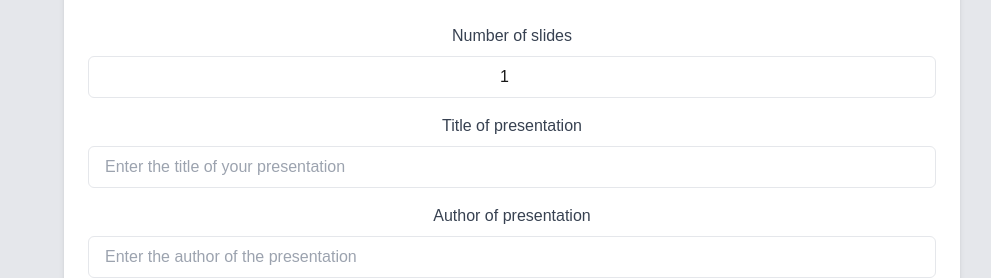
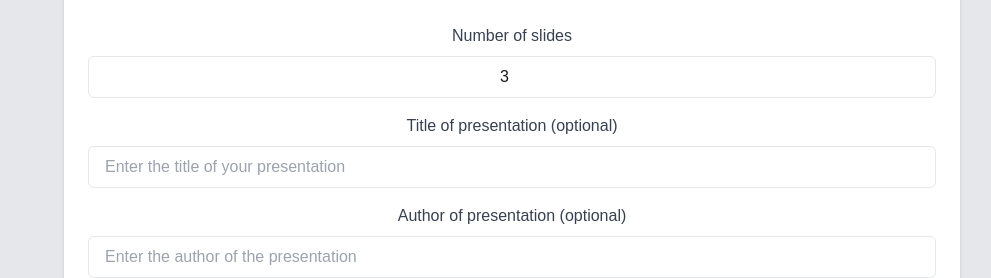
Before and after one commit to fmujezinovic/nextjs-ppt-generator, a Next.js app: page / in a window 1280 px wide. Shown: the part 528-806 px from the top of the page, without its empty margins (128-1119 px from the left). Built offline with nearby package versions, Linux system fonts and the light colour scheme.

Commit message:
odmah tri slide

```diff
--- a/app/api/generatePPT/route.js
+++ b/app/api/generatePPT/route.js
@@ -5,7 +5,7 @@ export async function POST(req) {
     const { slides, title, author, slideFormat } = await req.json();
 
     let pres = new PptxGenJS();
-    pres.layout = slideFormat === "4:3" ? "LAYOUT_4x3" : "LAYOUT_WIDE";
+    pres.layout = "LAYOUT_WIDE"; // Uvijek koristite wide format
 
     let logoPath = process.cwd() + "/public/logo.jpg";
     let imagePath = process.cwd() + "/public/nature.jpg";
--- a/app/page.js
+++ b/app/page.js
@@ -3,7 +3,7 @@ import { useState, useRef } from "react";
 import Image from "next/image";
 
 export default function Home() {
-  const [slides, setSlides] = useState(1);
+  const [slides, setSlides] = useState(3);
   const [title, setTitle] = useState("");
   const [author, setAuthor] = useState("");
   const secondSectionRef = useRef(null);
@@ -81,14 +81,14 @@ export default function Home() {
                 type="number"
                 value={slides}
                 onChange={(e) => setSlides(e.target.value)}
-                min="1"
+                min="3"
                 placeholder="Enter the number of slides"
                 className="w-full px-4 py-2 border rounded-md focus:ring focus:ring-indigo-300 text-center"
               />
             </div>
             <div>
               <label className="block text-gray-700 font-medium mb-2">
-                Title of presentation
+                Title of presentation (optional)
               </label>
               <input
                 type="text"
@@ -100,7 +100,7 @@ export default function Home() {
             </div>
             <div>
               <label className="block text-gray-700 font-medium mb-2">
-                Author of presentation
+                Author of presentation (optional)
               </label>
               <input
                 type="text"
```
